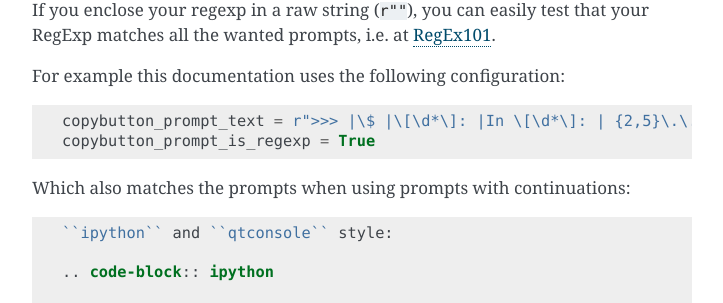
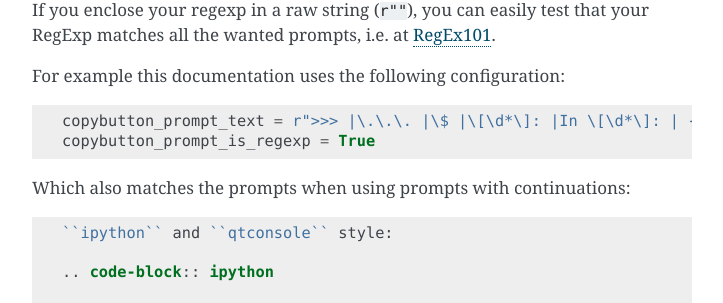
Before and after one commit to executablebooks/sphinx-copybutton, a Sphinx documentation site: the page built from doc/index.rst, in a window 1280 px wide and 900 px high, scrolled down 2727 px. Shown: the part 148-451 px from the top of the window, without its empty margins (388-1111 px from the left). Built offline with Sphinx 7.4.7, drawn with Linux system fonts in a browser that asks for light colours.

Commit message:
📖 DOCS: Add default python repl continuation regex

```diff
--- a/doc/conf.py
+++ b/doc/conf.py
@@ -98,7 +98,9 @@ html_static_path = ["_static"]
 # html_sidebars = {}
 
 # CopyButton configuration
-copybutton_prompt_text = r">>> |\$ |\[\d*\]: |In \[\d*\]: | {2,5}\.\.\.: | {5,8}: "
+copybutton_prompt_text = (
+    r">>> |\.\.\. |\$ |\[\d*\]: |In \[\d*\]: | {2,5}\.\.\.: | {5,8}: "
+)
 copybutton_prompt_is_regexp = True
 # Switches for testing but shouldn't be activated in the live docs
 # copybutton_only_copy_prompt_lines = False
--- a/doc/index.rst
+++ b/doc/index.rst
@@ -157,7 +157,7 @@ For example this documentation uses the following configuration:
 
 .. code-block:: python
 
-   copybutton_prompt_text = r">>> |\$ |\[\d*\]: |In \[\d*\]: | {2,5}\.\.\.: | {5,8}: "
+   copybutton_prompt_text = r">>> |\.\.\. |\$ |\[\d*\]: |In \[\d*\]: | {2,5}\.\.\.: | {5,8}: "
    copybutton_prompt_is_regexp = True
 
 Which also matches the prompts when using prompts with continuations:
```
